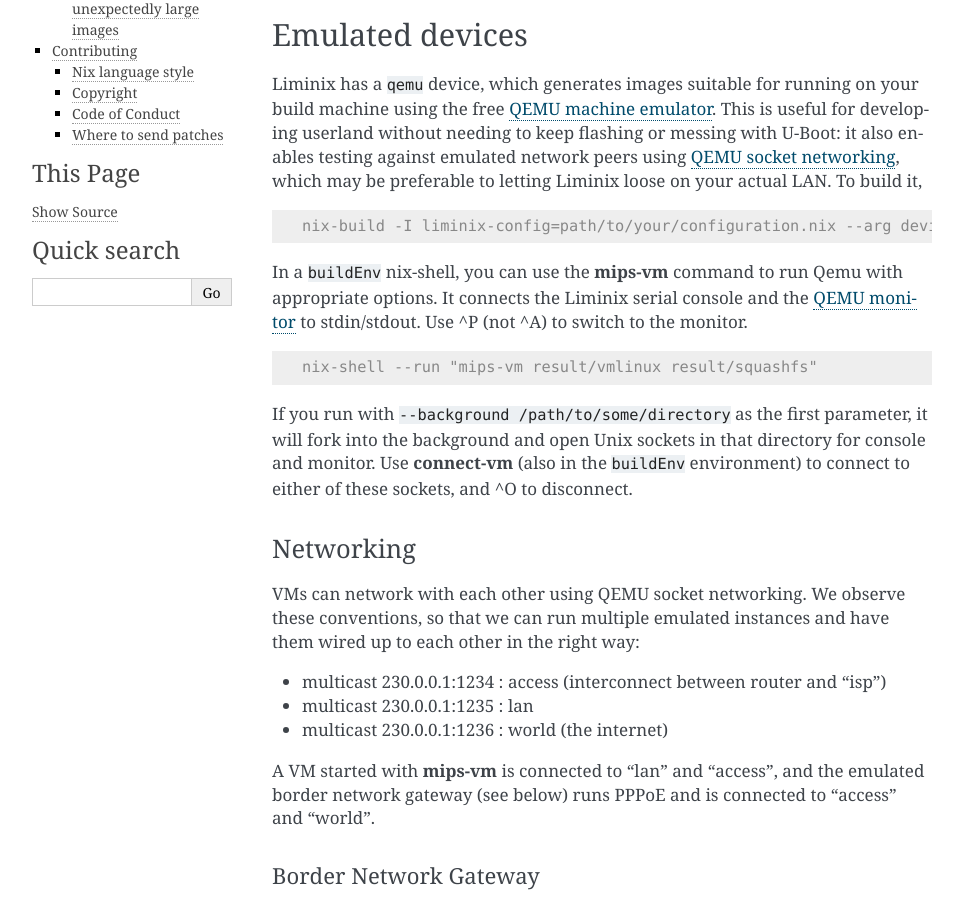
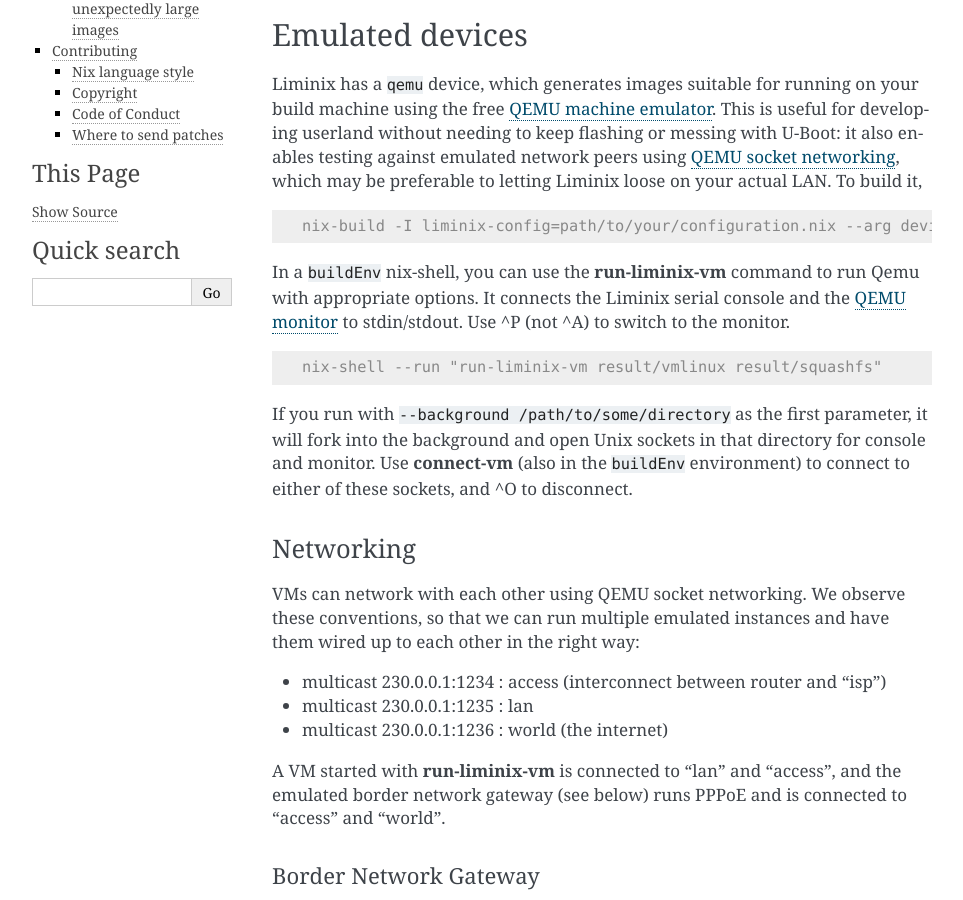
Before and after one commit to telent/liminix, a Sphinx documentation site: the page built from doc/development.rst, in a window 1280 px wide and 900 px high, scrolled down 306 px. Shown: the whole window, without its empty margins (148-1111 px from the left). Built offline with Sphinx 7.4.7, drawn with Linux system fonts in a browser that asks for light colours.

Commit message:
rename mips-vm as run-liminix-vm

```diff
--- a/doc/development.rst
+++ b/doc/development.rst
@@ -27,13 +27,13 @@
 
     nix-build -I liminix-config=path/to/your/configuration.nix --arg device "import ./devices/qemu" -A outputs.default
 
-In a ``buildEnv`` nix-shell, you can use the :command:`mips-vm` command
+In a ``buildEnv`` nix-shell, you can use the :command:`run-liminix-vm` command
 to run Qemu with appropriate options. It connects the Liminix
 serial console and the `QEMU monitor  <https://www.qemu.org/docs/master/system/monitor.html>`_ to stdin/stdout. Use ^P (not ^A) to switch to the monitor.
 
 .. code-block:: console
 
-    nix-shell --run "mips-vm result/vmlinux result/squashfs"
+    nix-shell --run "run-liminix-vm result/vmlinux result/squashfs"
 
 If you run with ``--background /path/to/some/directory`` as the first
 parameter, it will fork into the background and open Unix sockets in
@@ -53,7 +53,7 @@
 * multicast 230.0.0.1:1235  : lan
 * multicast 230.0.0.1:1236  : world (the internet)
 
-A VM started with :command:`mips-vm` is connected to "lan" and "access", and
+A VM started with :command:`run-liminix-vm` is connected to "lan" and "access", and
 the emulated border network gateway (see below) runs PPPoE and is
 connected to "access" and "world".
 
--- a/doc/tutorial.rst
+++ b/doc/tutorial.rst
@@ -60,7 +60,7 @@
 
 .. code-block:: console
 
-    nix-shell --run "mips-vm ./result/vmlinux ./result/rootfs"
+    nix-shell --run "run-liminix-vm ./result/vmlinux ./result/rootfs"
 
 This starts the Qemu emulator with a bunch of useful options, to run
 the Liminix configuration you just built.  It connects the emulated
```
Also changed, not shown: 12 other files.
